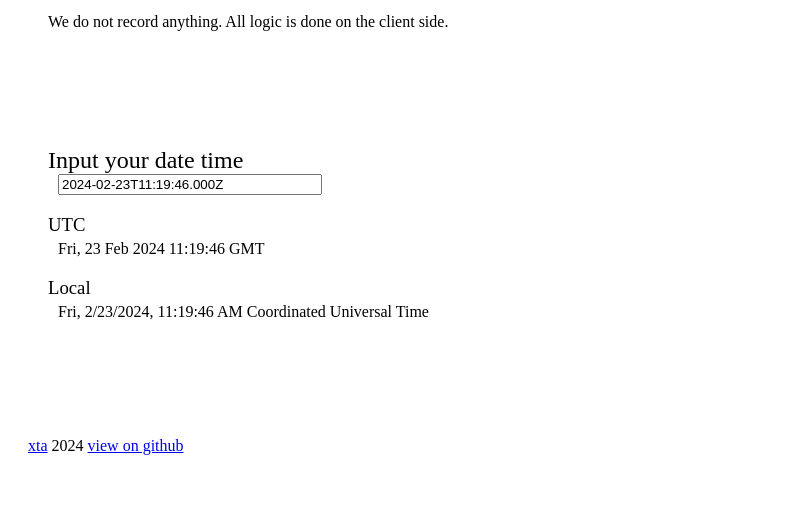
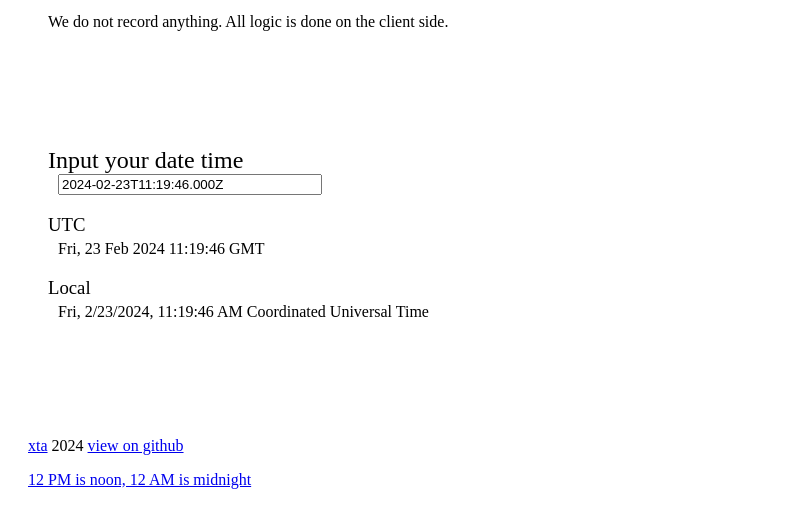
Before and after one commit to xta/js-parse-date-time-string, a plain HTML site: page index.html in a window 1280 px wide. Shown: the part 89-616 px from the top of the page, without its empty margins (0-811 px from the left). Drawn offline with Linux system fonts and the light colour scheme.

Commit message:
add info about 12pm vs 12am

```diff
--- a/index.html
+++ b/index.html
@@ -73,6 +73,9 @@
     <footer>
         <a href="https://rexfeng.com">xta</a> 2024 <a href="https://github.com/xta/js-parse-date-time-string">view on
             github</a>
+        <p>
+            <a href="https://xta.github.io/am-pm-visualized/">12 PM is noon, 12 AM is midnight</a>
+        </p>
     </footer>
     </div>
 </body>
```
